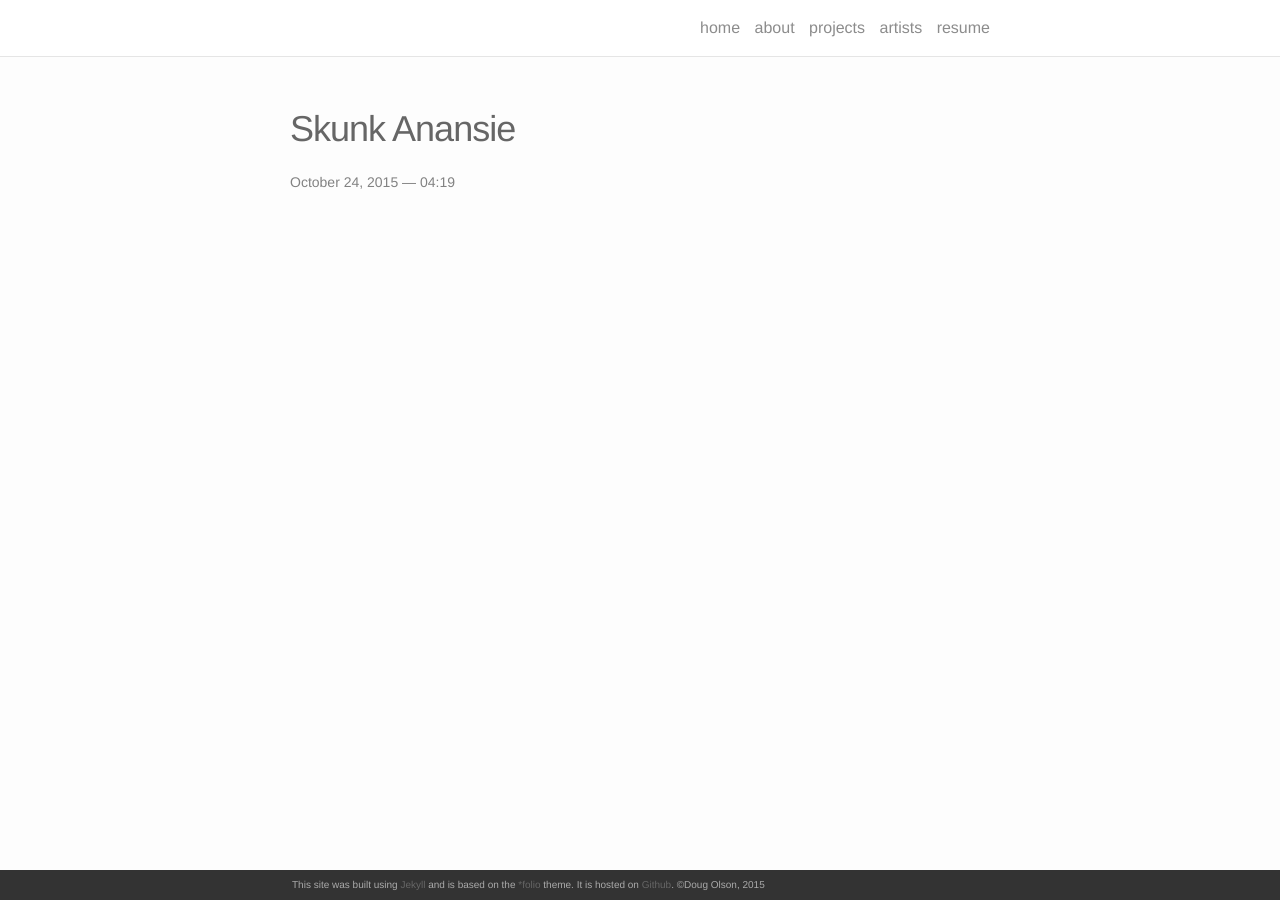
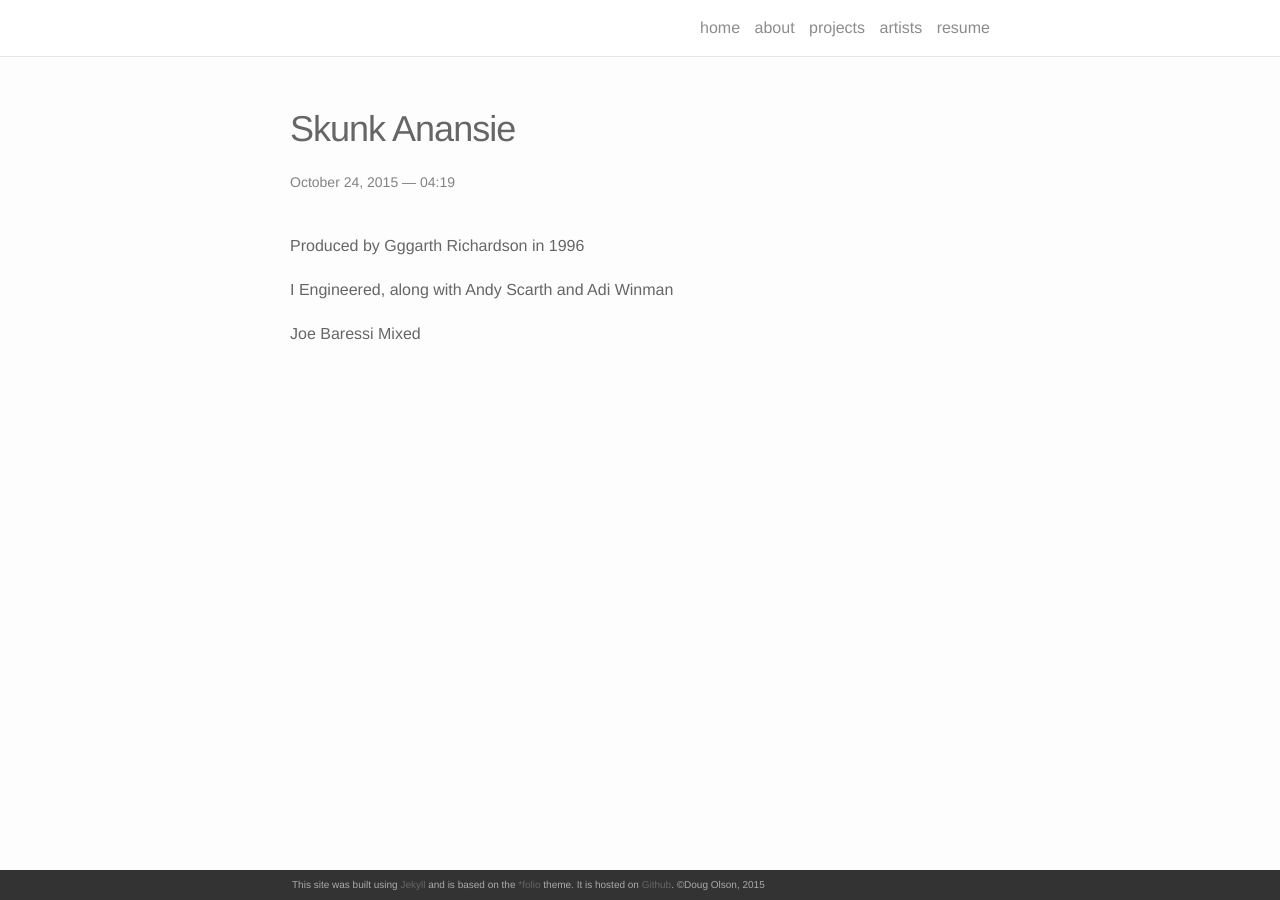
Before and after one commit to dougolson/dougolson.github.io, a Jekyll site: the page built from _portfolio/05skunkanansie.markdown, in a window 1280 px wide. Built offline with Jekyll 4.4.1, drawn with Linux system fonts in a browser that asks for light colours; nearby versions of some CDN libraries.

Commit message:
Added to several vignettes

```diff
--- a/_portfolio/04valleylodge2.markdown
+++ b/_portfolio/04valleylodge2.markdown
@@ -5,5 +5,4 @@
 img: /img/valleylodge2.jpg
 comments: True
 ---
-
-Another great Vally Lodge record. "Go" is [the theme song for the John Oliver Show](https://www.youtube.com/watch?v=kuORoSEGWYo), which is pretty awesome, if I may say so. I was definitely psyched when I got the news about that. The rest of the record is just as good. You can [listen to the whole thing here](https://www.youtube.com/watch?v=c-0H1kLFEWA), or just go over to iTunes and buy it.
+I mixed Use Your Weapons in 2013. Another great Vally Lodge record. "Go" is [the theme song for the John Oliver Show](https://www.youtube.com/watch?v=kuORoSEGWYo), which is pretty awesome, if I may say so. I was definitely psyched when I got the news about that. The rest of the record is just as good. You can [listen to the whole thing here](https://www.youtube.com/watch?v=c-0H1kLFEWA), or just go over to iTunes and buy it.
--- a/_portfolio/05skunkanansie.markdown
+++ b/_portfolio/05skunkanansie.markdown
@@ -4,3 +4,8 @@
 description: Stoosh
 img: /img/skunkanansie.jpg
 ---
+Produced by Gggarth Richardson in 1996
+
+I Engineered, along with Andy Scarth and Adi Winman
+
+Joe Baressi Mixed
--- a/_portfolio/06smashingpumpkins.markdown
+++ b/_portfolio/06smashingpumpkins.markdown
@@ -6,4 +6,6 @@
 comments: True
 ---
 
-I recorded a few guitar overdubs and generally helped out - that's about it. Billy was an intense guy, very particular, but he was easy to work with because he knew what he wanted, and he could articulate it clearly. Watching Jimmy Chamberlin unleash on the drums was pretty unreal.
+Produced by Butch Vig in 1991
+
+I assisted for the most part, although at Smart in those days roles weren't all that well defined. I did some engineering - recorded a few guitar overdubs - and generally helped out. Billy was an intense guy, very particular, but he was easy to work with because he knew what he wanted, and he could articulate it clearly. Watching Jimmy Chamberlin unleash on the drums was pretty unreal.
```
